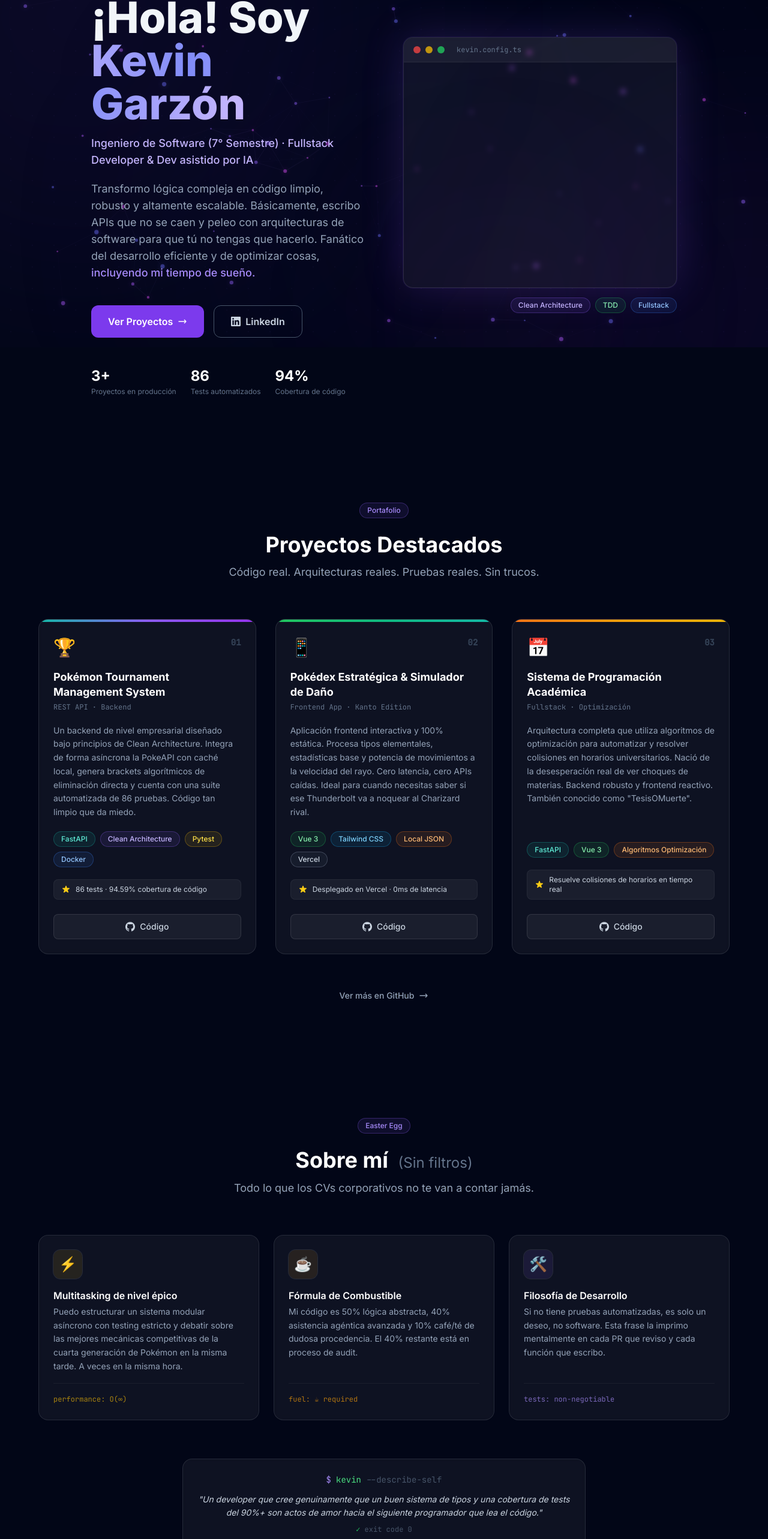
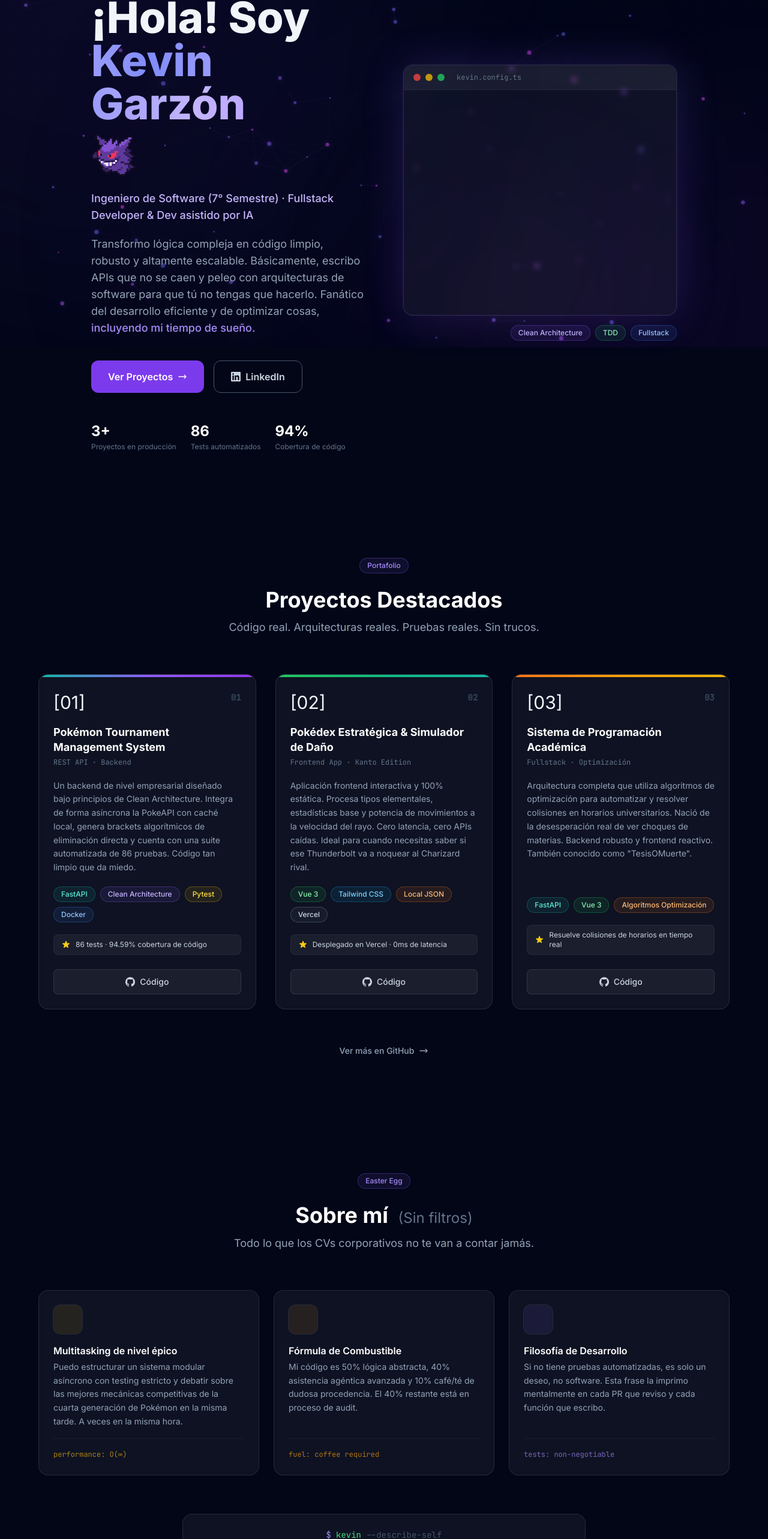
Before and after one commit to KevinSGD/kevingarzondiaz.github.io, a Vue app in the folder portfolio/: page / in a window 1280 px wide. Shown: the part 221-2787 px from the top of the page at 60% size. Built offline with nearby package versions, Linux system fonts and the light colour scheme.

Commit message:
feat: actualizar íconos y etiquetas en componentes FunFacts y ProjectsGrid

```diff
--- a/portfolio/src/components/FunFacts.vue
+++ b/portfolio/src/components/FunFacts.vue
@@ -56,7 +56,7 @@
           siguiente programador que lea el código."
         </p>
         <p class="mt-2 text-slate-600 font-mono text-xs">
-          <span class="text-green-500">✓</span> exit code 0
+          <span class="text-green-500">[OK]</span> exit code 0
         </p>
       </div>
     </div>
@@ -66,19 +66,19 @@
 <script setup>
 const facts = [
   {
-    icon: '⚡', iconLabel: 'Rayo de energía', iconBg: 'bg-yellow-500/10',
+    icon: '', iconLabel: 'Rayo de energía', iconBg: 'bg-yellow-500/10',
     title: 'Multitasking de nivel épico',
     body: 'Puedo estructurar un sistema modular asíncrono con testing estricto y debatir sobre las mejores mecánicas competitivas de la cuarta generación de Pokémon en la misma tarde. A veces en la misma hora.',
     tag: 'performance: O(∞)', tagCls: 'text-yellow-500/70',
   },
   {
-    icon: '☕', iconLabel: 'Taza de café', iconBg: 'bg-amber-500/10',
+    icon: '', iconLabel: 'Taza de café', iconBg: 'bg-amber-500/10',
     title: 'Fórmula de Combustible',
     body: 'Mi código es 50% lógica abstracta, 40% asistencia agéntica avanzada y 10% café/té de dudosa procedencia. El 40% restante está en proceso de audit.',
-    tag: 'fuel: ☕ required', tagCls: 'text-amber-500/70',
+    tag: 'fuel: coffee required', tagCls: 'text-amber-500/70',
   },
   {
-    icon: '🛠️', iconLabel: 'Herramientas', iconBg: 'bg-violet-500/10',
+    icon: '', iconLabel: 'Herramientas', iconBg: 'bg-violet-500/10',
     title: 'Filosofía de Desarrollo',
     body: 'Si no tiene pruebas automatizadas, es solo un deseo, no software. Esta frase la imprimo mentalmente en cada PR que reviso y cada función que escribo.',
     tag: 'tests: non-negotiable', tagCls: 'text-violet-400/70',
--- a/portfolio/src/components/GengarSprite.vue
+++ b/portfolio/src/components/GengarSprite.vue
@@ -3,7 +3,7 @@
     class="gengar-wrap"
     aria-label="Pixel art de Gengar"
     role="img"
-    title="¡Hola! Soy Gengar. Te estoy vigilando desde las sombras. 👻"
+    title="¡Hola! Soy Gengar. Te estoy vigilando desde las sombras."
   >
     <div class="gengar-px" :style="pixelStyle"></div>
   </div>
--- a/portfolio/src/components/HeroSection.vue
+++ b/portfolio/src/components/HeroSection.vue
@@ -22,7 +22,10 @@
           <span class="text-gradient">Kevin Garzón</span>
         </h1>
 
-
+        <!-- Gengar beside the name -->
+        <div class="flex items-center justify-center lg:justify-start mb-5 animate-fade-up">
+          <GengarSprite />
+        </div>
 
         <!-- Role -->
         <p class="text-base md:text-lg text-violet-300 font-medium mb-5 animate-fade-up-slow">
--- a/portfolio/src/components/ProjectsGrid.vue
+++ b/portfolio/src/components/ProjectsGrid.vue
@@ -114,7 +114,7 @@
 <script setup>
 const projects = [
   {
-    emoji: '🏆', emojiLabel: 'Trofeo',
+    emoji: '[01]', emojiLabel: 'Proyecto uno',
     title: 'Pokémon Tournament Management System',
     type: 'REST API · Backend',
     description: 'Un backend de nivel empresarial diseñado bajo principios de Clean Architecture. Integra de forma asíncrona la PokeAPI con caché local, genera brackets algorítmicos de eliminación directa y cuenta con una suite automatizada de 86 pruebas. Código tan limpio que da miedo.',
@@ -129,7 +129,7 @@ const projects = [
     github: 'https://github.com/KevinSGD', demo: null,
   },
   {
-    emoji: '📱', emojiLabel: 'Móvil',
+    emoji: '[02]', emojiLabel: 'Proyecto dos',
     title: 'Pokédex Estratégica & Simulador de Daño',
     type: 'Frontend App · Kanto Edition',
     description: 'Aplicación frontend interactiva y 100% estática. Procesa tipos elementales, estadísticas base y potencia de movimientos a la velocidad del rayo. Cero latencia, cero APIs caídas. Ideal para cuando necesitas saber si ese Thunderbolt va a noquear al Charizard rival.',
@@ -144,7 +144,7 @@ const projects = [
     github: 'https://github.com/KevinSGD', demo: null,
   },
   {
-    emoji: '📅', emojiLabel: 'Calendario',
+    emoji: '[03]', emojiLabel: 'Proyecto tres',
     title: 'Sistema de Programación Académica',
     type: 'Fullstack · Optimización',
     description: 'Arquitectura completa que utiliza algoritmos de optimización para automatizar y resolver colisiones en horarios universitarios. Nació de la desesperación real de ver choques de materias. Backend robusto y frontend reactivo. También conocido como "TesisOMuerte".',
```
